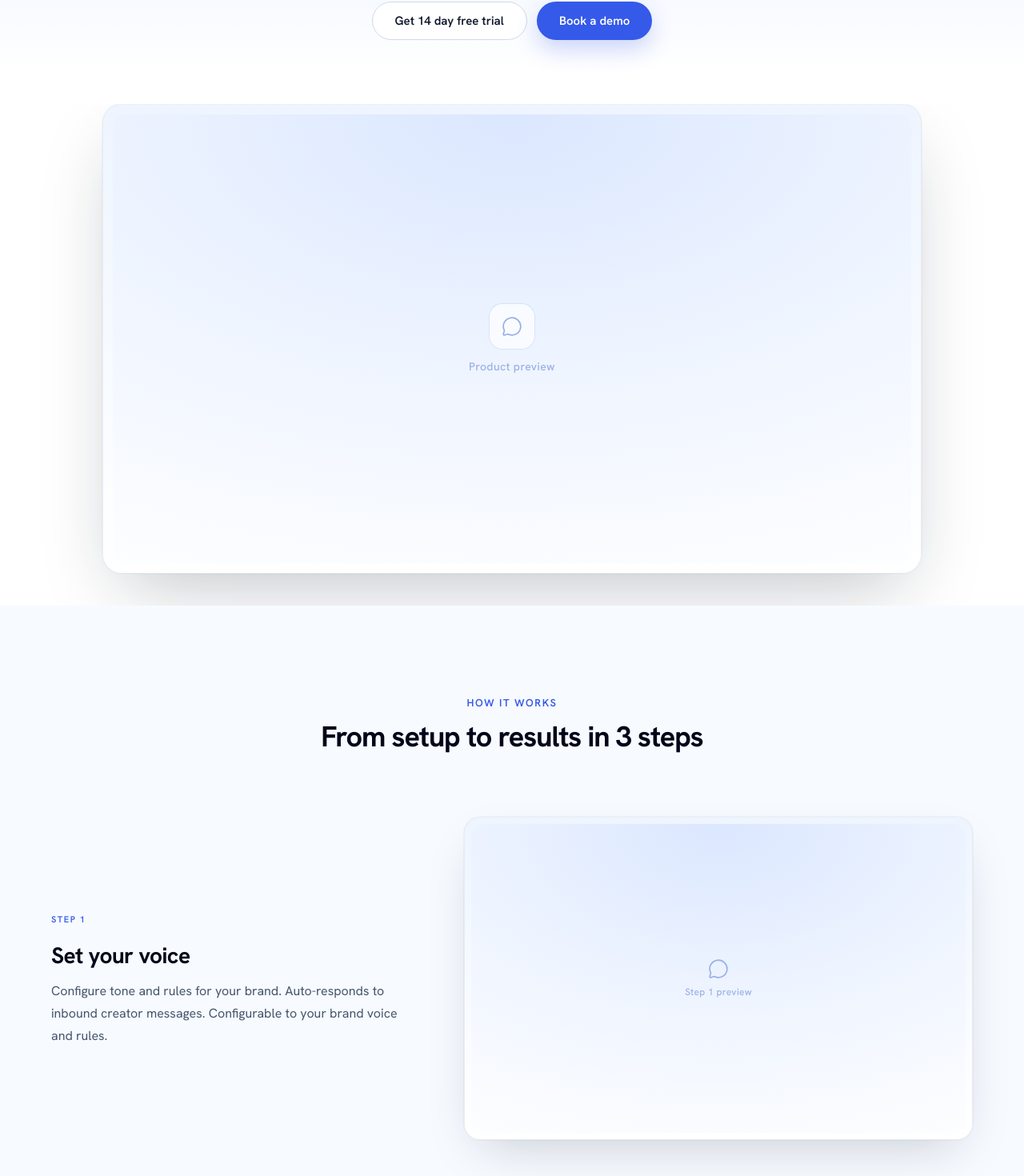
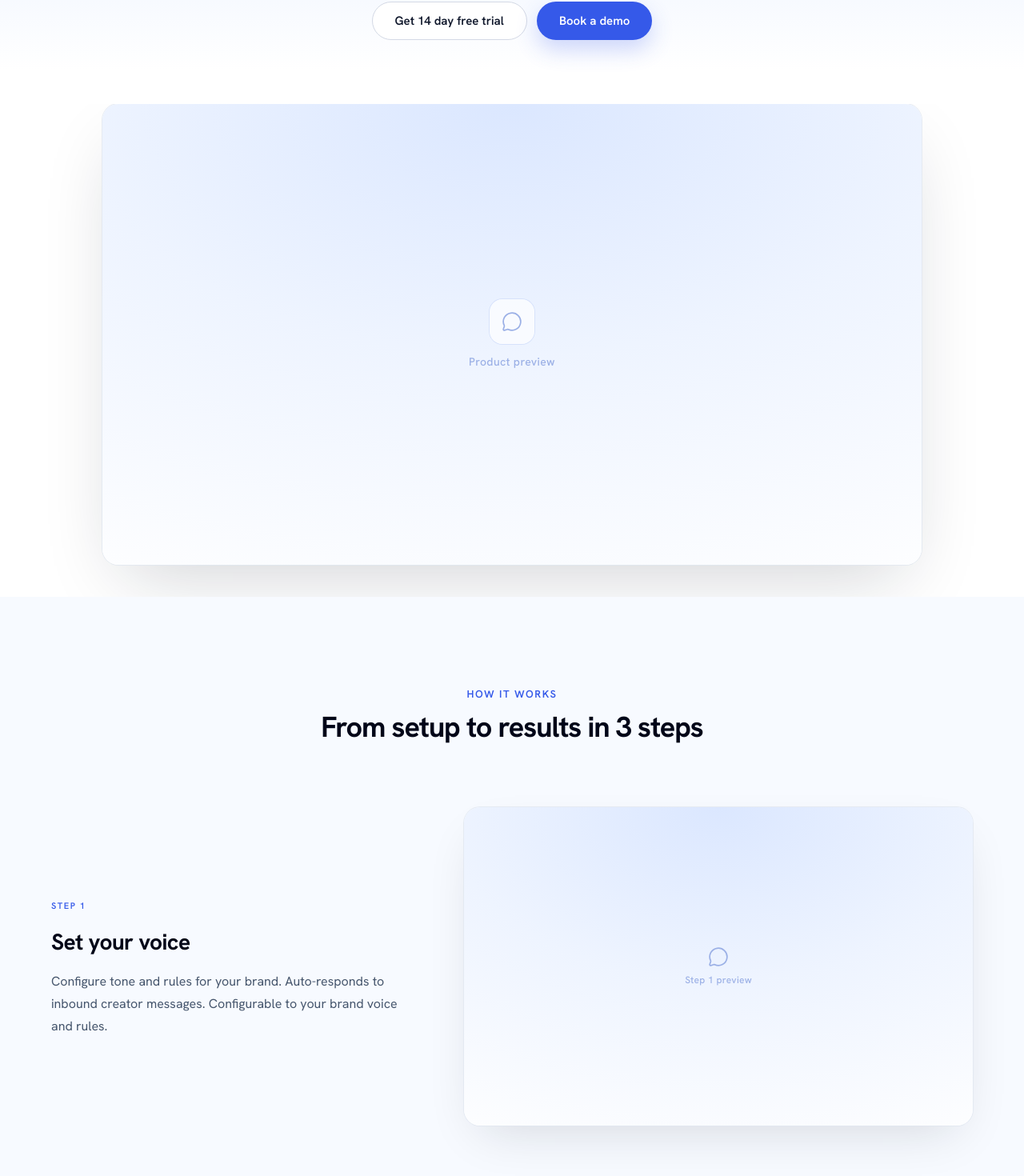
Before and after one commit to ReacherApp/reacherapp.com-prototype, a Next.js app: page /features/ai-chatbot in a window 1280 px wide. Shown: the part 393-1863 px from the top of the page at 80% size. Built offline with nearby package versions, Linux system fonts and the light colour scheme; a web font is replaced by a local one.

Commit message:
feature pages: Hightouch-style clean rounded image cards (drop matted gradient frame; radius+ring+soft shadow); slightly larger title-to-copy gap

```diff
--- a/app/features/[slug]/page.tsx
+++ b/app/features/[slug]/page.tsx
@@ -102,18 +102,18 @@ export default async function FeaturePage({ params }: Params) {
 
       <section className="px-6 pb-10">
         <div className="mx-auto max-w-5xl">
-          <div className="overflow-hidden rounded-[24px] border border-slate-200/70 bg-gradient-to-b from-[#eef5ff] to-white p-2.5 shadow-[0_34px_90px_-26px_rgba(16,24,40,0.28)] ring-1 ring-black/[0.03] md:p-3">
+          <div className="overflow-hidden rounded-[20px] ring-1 ring-slate-200/80 shadow-[0_34px_90px_-26px_rgba(16,24,40,0.2)]">
             {feature.image ? (
               <Image
                 src={feature.image}
                 alt={`${feature.name} in Reacher`}
                 width={2160}
                 height={1200}
-                className="h-auto w-full rounded-[16px]"
+                className="h-auto w-full"
                 priority
               />
             ) : (
-              <div className="flex aspect-[16/9] items-center justify-center rounded-[16px] bg-[radial-gradient(120%_120%_at_50%_0%,#dbe7ff_0%,#eef4ff_45%,#ffffff_100%)]">
+              <div className="flex aspect-[16/9] items-center justify-center bg-[radial-gradient(120%_120%_at_50%_0%,#dbe7ff_0%,#eef4ff_45%,#ffffff_100%)]">
                 <div className="flex flex-col items-center gap-3 text-[#9bb0e6]">
                   <span className="flex h-14 w-14 items-center justify-center rounded-2xl bg-white/70 ring-1 ring-[#d7e2fb]">
                     <Icon size={26} strokeWidth={1.6} />
@@ -142,16 +142,16 @@ export default async function FeaturePage({ params }: Params) {
                   <div className="w-full md:w-[42%]">
                     <span className="text-[11px] font-semibold uppercase tracking-[0.14em] text-[#3559e9]">Step {i + 1}</span>
                     <h3 className="mt-4 text-2xl font-bold tracking-[-0.02em] text-slate-950 md:text-[28px]">{step.title}</h3>
-                    <p className="mt-3 text-[16px] leading-7 text-slate-600">
+                    <p className="mt-4 text-[16px] leading-7 text-slate-600">
                       {[step.desc, ...(stepPoints[i] ?? []).map((p) => (/[.!?]$/.test(p) ? p : `${p}.`))].join(" ")}
                     </p>
                   </div>
                   <div className="w-full md:w-[58%]">
-                    <div className="overflow-hidden rounded-[20px] border border-slate-200/70 bg-gradient-to-b from-[#eef5ff] to-white p-2 shadow-[0_24px_60px_-22px_rgba(16,24,40,0.22)] ring-1 ring-black/[0.03]">
+                    <div className="overflow-hidden rounded-[20px] ring-1 ring-slate-200/80 shadow-[0_24px_60px_-22px_rgba(16,24,40,0.16)]">
                       {step.image ? (
-                        <Image src={step.image} alt={`${step.title} — ${feature.name}`} width={1600} height={1000} className="h-auto w-full rounded-[14px]" />
+                        <Image src={step.image} alt={`${step.title} — ${feature.name}`} width={1600} height={1000} className="h-auto w-full" />
                       ) : (
-                        <div className="flex aspect-[16/10] items-center justify-center rounded-[14px] bg-[radial-gradient(120%_120%_at_50%_0%,#dbe7ff_0%,#eef4ff_45%,#ffffff_100%)]">
+                        <div className="flex aspect-[16/10] items-center justify-center bg-[radial-gradient(120%_120%_at_50%_0%,#dbe7ff_0%,#eef4ff_45%,#ffffff_100%)]">
                           <div className="flex flex-col items-center gap-2 text-[#9bb0e6]">
                             <Icon size={26} strokeWidth={1.6} />
                             <span className="text-xs font-medium tracking-wide">Step {i + 1} preview</span>
```
